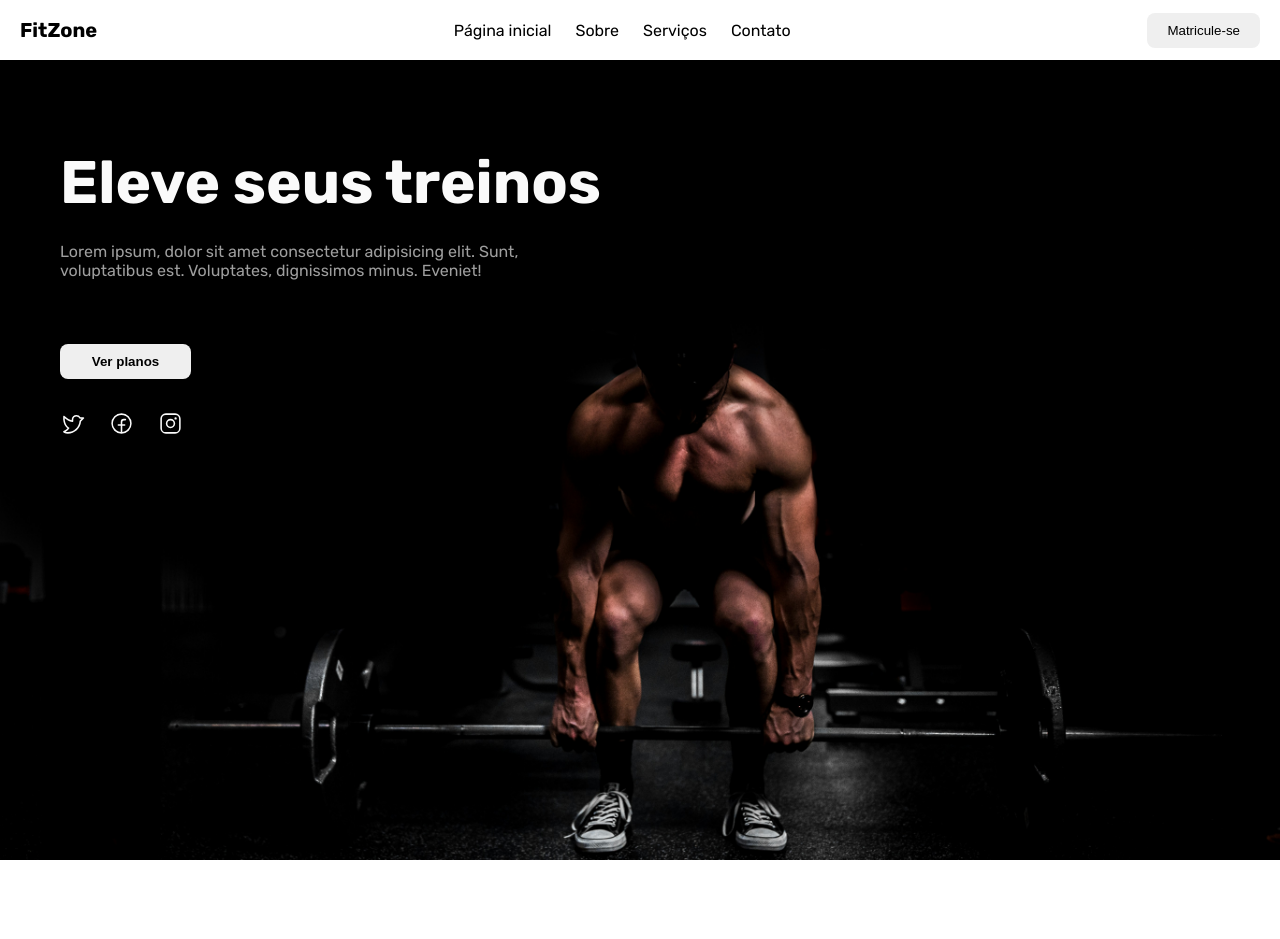
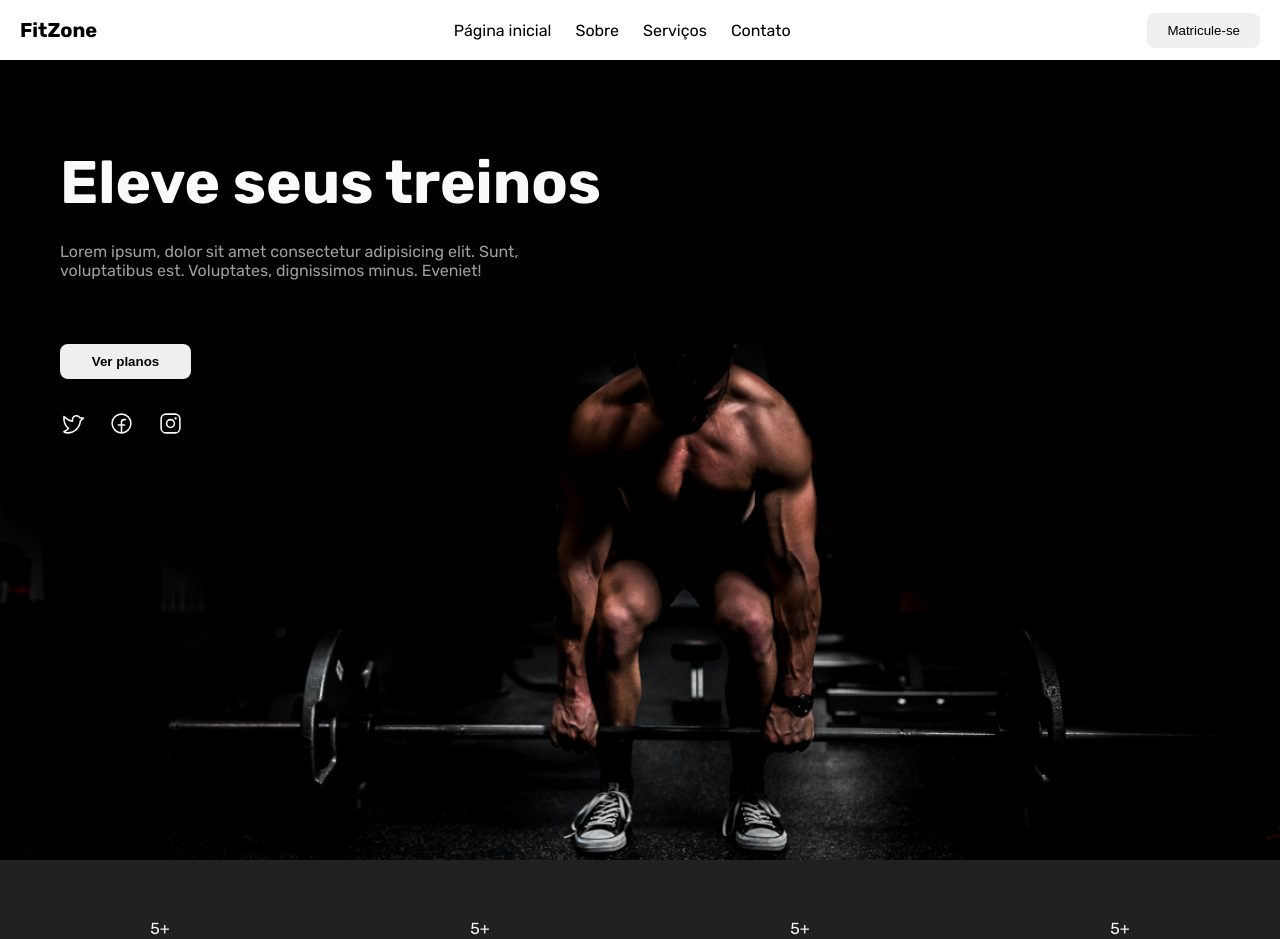
Before and after one commit to nicolasfreitas-dev/fitzone, a React (Vite) app: page / in a window 1280 px wide. Shown: the top 939 px of the page. Before the commit the page ends 860 px from the top, so only its background shows below. Built offline with nearby package versions, Linux system fonts and the light colour scheme.

Commit message:
feat: add status bar to see preview design

```diff
--- a/src/App.tsx
+++ b/src/App.tsx
@@ -1,5 +1,6 @@
 import Header from "./components/Header";
 import Hero from "./components/Hero";
+import Status from "./components/Status";
 
 export default function App() {
     return (
@@ -7,6 +8,7 @@ export default function App() {
             <Header />
             <main>
                 <Hero />
+                <Status />
             </main>
         </>
     )
```
